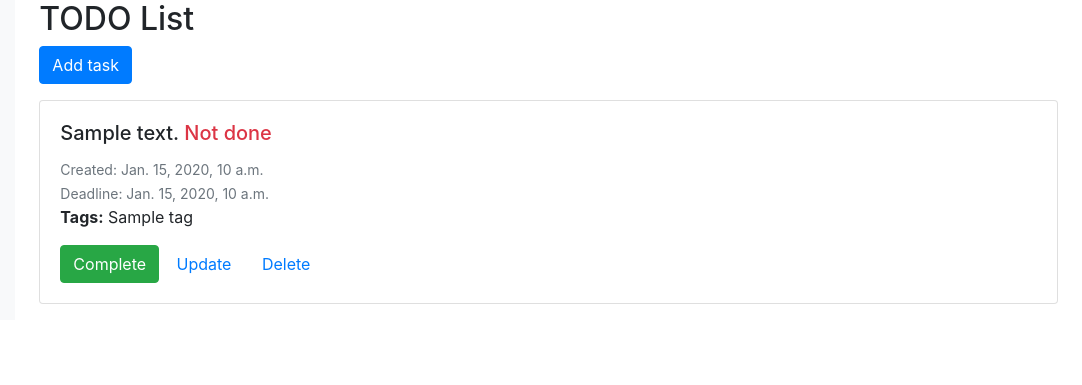
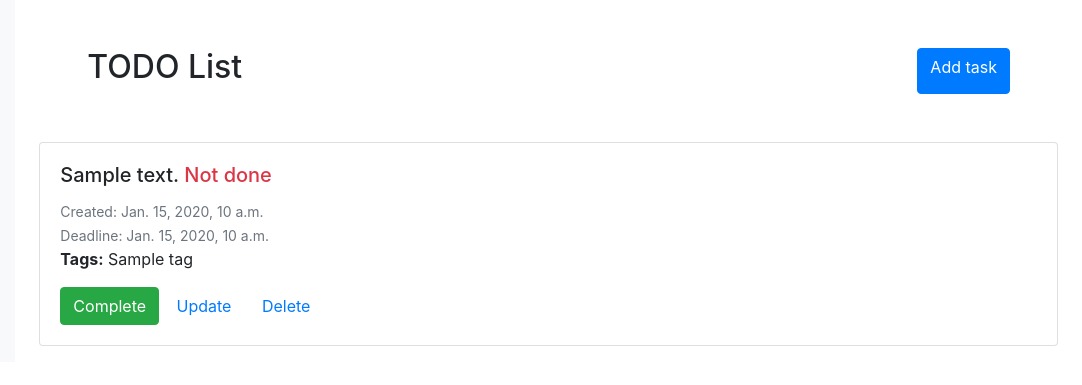
Before and after one commit to anrozhna/Todo-List, a Django app: template templates/tasks/index.html in a window 1280 px wide. Shown: the top 385 px of the page, without its empty margins (198-1280 px from the left). Run offline with Django 5.2, Linux system fonts and the light colour scheme; the template is opened without the code that fills it: most values are stand-ins (such as "Sample title", 1, 10 or a date in 2020); some libraries are stand-ins or nearby versions.

Commit message:
fix typo

```diff
--- a/templates/tasks/index.html
+++ b/templates/tasks/index.html
@@ -3,9 +3,11 @@
 {% block title %}<title>ToDo List</title>{% endblock %}
 
 {% block content %}
-  <h2>TODO List</h2>
-  <a class="btn btn-primary mb-3" href="#">Add task</a>
-  {% for task in tasks %}
+  <div class="d-grid gap-2 m-5 d-md-flex justify-content-md-between">
+    <h2>TODO List</h2>
+    <a class="btn btn-primary" href="#">Add task</a>
+  </div>
+  {% for task in task_list %}
     <div class="card mb-3">
       <div class="card-body">
         <h5 class="card-title">{{ task.content }}
```
